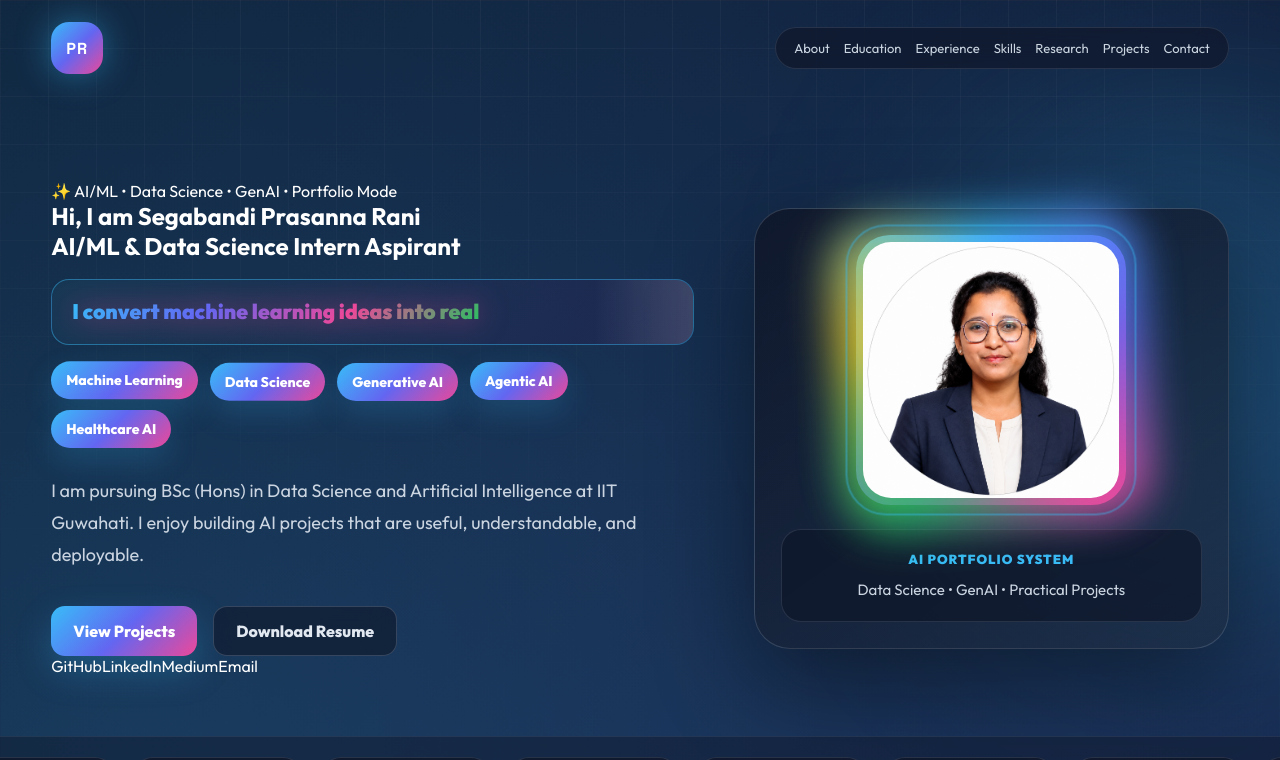
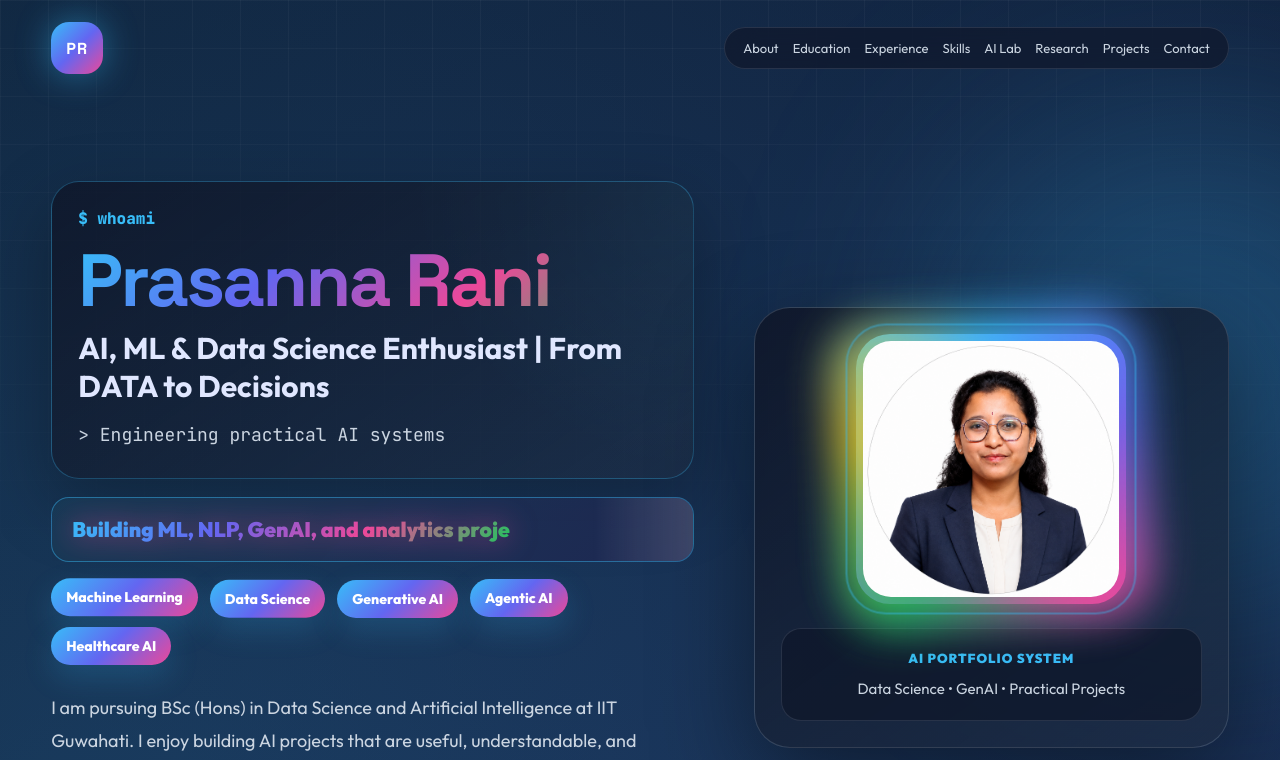
Before and after one commit to Prasannasegabandi36/prasanna-ai-ml-portfolio, a React (Vite) app: page / in a window 1280 px wide. Shown: the top 760 px of the page. Built offline with nearby package versions, Linux system fonts and the light colour scheme.

Commit message:
Update main.jsx

```diff
--- a/src/main.jsx
+++ b/src/main.jsx
@@ -5,7 +5,7 @@ import "./style.css";
 const profile = {
   name: "Segabandi Prasanna Rani",
   shortName: "Prasanna Rani",
-  role: "AI/ML & Data Science Intern Aspirant",
+  role: "AI, ML & Data Science Enthusiast",
   email: "prasannasegabandi@gmail.com",
   github: "https://github.com/Prasannasegabandi36",
   linkedin: "https://www.linkedin.com/in/segabandi-prasanna-rani-5828a42ba/",
@@ -20,17 +20,18 @@ const themeMap = {
   education: "theme-blue",
   experience: "theme-pink",
   skills: "theme-red",
+  aiLab: "theme-violet",
   research: "theme-orange",
   projects: "theme-green",
-  certificates: "theme-violet",
+  certificates: "theme-cyan",
   contact: "theme-gold"
 };
 
 const typingSentences = [
-  "I build AI tools that are simple, useful, and deployable.",
-  "I convert machine learning ideas into real web applications.",
-  "I explore Data Science, GenAI, Agentic AI, and Healthcare AI.",
-  "I am building my portfolio one practical project at a time."
+  "Engineering practical AI systems from data to decisions.",
+  "Building ML, NLP, GenAI, and analytics projects that can be deployed.",
+  "Exploring healthcare AI, agentic workflows, and intelligent dashboards.",
+  "Turning ideas into simple, useful, and real-world AI applications."
 ];
 
 const education = [
@@ -46,7 +47,7 @@ const education = [
     institute: "Board of Intermediate Education, Andhra Pradesh",
     score: "90.0%",
     year: "2021",
-    note: "Built strong academic fundamentals and interest in analytical problem solving."
+    note: "Built strong academic fundamentals and analytical thinking."
   },
   {
     degree: "Secondary",
@@ -59,26 +60,30 @@ const education = [
 
 const experience = [
   {
-    role: "Data Science Intern",
+    role: "Data Science Work",
     company: "Unified Mentor",
     year: "2026 - Present",
+    color: "expBlue",
     highlight: "Business dashboards, KPI storytelling, and analytics deployment.",
     points: [
       "Converted raw business datasets into dashboards that explain customer behavior, shipping trends, and operational performance.",
       "Built Streamlit analytics applications using Python, Pandas, Matplotlib, and Plotly.",
       "Practiced data cleaning, exploration, visualization, insight writing, and deployment."
-    ]
+    ],
+    learned: ["Python", "Pandas", "EDA", "Streamlit", "Plotly", "Dashboards", "KPIs", "Business Analytics"]
   },
   {
-    role: "AI/ML Intern",
+    role: "AI/ML Project Work",
     company: "Micro Information Technology Services",
     year: "2025",
+    color: "expPink",
     highlight: "NLP sentiment analysis and real-time ML web application.",
     points: [
       "Created an NLP sentiment analysis app to classify user text into positive, negative, and neutral categories.",
       "Used text preprocessing, feature extraction, model prediction, and Streamlit interface development.",
-      "Learned how ML models can be converted into simple usable applications."
-    ]
+      "Learned how machine learning models can be converted into simple usable applications."
+    ],
+    learned: ["NLP", "Scikit-learn", "NLTK", "TextBlob", "Classification", "Model Evaluation", "Streamlit"]
   }
 ];
 
@@ -109,7 +114,7 @@ const skillGroups = [
     items: ["Streamlit", "Streamlit Cloud", "Vercel", "Git", "GitHub", "VS Code", "Jupyter", "Google Colab"]
   },
   {
-    title: "Professional Strengths",
+    title: "Creative Strengths",
     icon: "✨",
     items: ["Project Building", "Dashboard Thinking", "AI Curiosity", "Problem Solving", "Learning Mindset", "Communication"]
   }
@@ -320,9 +325,7 @@ function App() {
     const subject = `Portfolio message from ${form.name || "Visitor"}`;
     const body = `Name: ${form.name}\nEmail: ${form.email}\n\nMessage:\n${form.message}`;
 
-    window.location.href = `mailto:${profile.email}?subject=${encodeURIComponent(
-      subject
-    )}&body=${encodeURIComponent(body)}`;
+    window.location.href = `mailto:${profile.email}?subject=${encodeURIComponent(subject)}&body=${encodeURIComponent(body)}`;
   };
 
   useEffect(() => {
@@ -356,6 +359,7 @@ function App() {
           <a className={activeSection === "education" ? "activeNav" : ""} href="#education" onClick={() => changeTheme("education")}>Education</a>
           <a className={activeSection === "experience" ? "activeNav" : ""} href="#experience" onClick={() => changeTheme("experience")}>Experience</a>
           <a className={activeSection === "skills" ? "activeNav" : ""} href="#skills" onClick={() => changeTheme("skills")}>Skills</a>
+          <a className={activeSection === "aiLab" ? "activeNav" : ""} href="#aiLab" onClick={() => changeTheme("aiLab")}>AI Lab</a>
           <a className={activeSection === "research" ? "activeNav" : ""} href="#research" onClick={() => changeTheme("research")}>Research</a>
           <a className={activeSection === "projects" ? "activeNav" : ""} href="#projects" onClick={() => changeTheme("projects")}>Projects</a>
           <a className={activeSection === "contact" ? "activeNav" : ""} href="#contact" onClick={() => changeTheme("contact")}>Contact</a>
@@ -364,13 +368,12 @@ function App() {
 
       <section id="home" className="hero">
         <div className="heroContent">
-          <div className="badge">✨ AI/ML • Data Science • GenAI • Portfolio Mode</div>
-
-          <h1>
-            Hi, I am <span>{profile.name}</span>
-          </h1>
-
-          <h2>{profile.role}</h2>
+          <div className="terminalIntro">
+            <span>$ whoami</span>
+            <h1>{profile.shortName}</h1>
+            <h2>{profile.role} | From DATA to Decisions</h2>
+            <p>&gt; Engineering practical AI systems</p>
+          </div>
 
           <div className="typingBox premiumTyping">
             <span>{typedText}</span>
@@ -398,13 +401,6 @@ function App() {
             <a href={profile.resume} className="secondaryBtn" target="_blank" rel="noreferrer">
               Download Resume
             </a>
-          </div>
-
-          <div className="socialLinks">
-            <a href={profile.github} target="_blank" rel="noreferrer">GitHub</a>
-            <a href={profile.linkedin} target="_blank" rel="noreferrer">LinkedIn</a>
-            <a href={profile.medium} target="_blank" rel="noreferrer">Medium</a>
-            <a href={`mailto:${profile.email}`}>Email</a>
           </div>
         </div>
 
@@ -499,12 +495,12 @@ function App() {
       <section id="experience" className="section sectionExperience">
         <div className="sectionHeader">
           <span>Experience</span>
-          <h2>Work I Practiced Through Internships</h2>
+          <h2>Work I Practiced Through Real Projects</h2>
         </div>
 
         <div className="experienceGrid">
           {experience.map((item, index) => (
-            <div className="experienceCard" key={index}>
+            <div className={`experienceCard ${item.color}`} key={index}>
               <div className="experienceTop">
                 <div>
                   <h3>{item.company}</h3>
@@ -518,6 +514,12 @@ function App() {
               {item.points.map((point, i) => (
                 <p className="expPoint" key={i}>— {point}</p>
               ))}
+
+              <div className="learnedSkills">
+                {item.learned.map((skill) => (
+                  <span key={skill}>{skill}</span>
+                ))}
+              </div>
             </div>
           ))}
         </div>
@@ -542,6 +544,39 @@ function App() {
               </div>
             </div>
           ))}
+        </div>
+      </section>
+
+      <section id="aiLab" className="section sectionAILab aiShowcaseSection">
+        <div className="sectionHeader">
+          <span>AI Lab</span>
+          <h2>Ideas moving through an AI pipeline</h2>
+        </div>
+
+        <div className="aiShowcase">
+          <div className="aiOrbit">
+            <div className="coreBrain">AI</div>
+            <span className="node node1">Data</span>
+            <span className="node node2">Model</span>
+            <span className="node node3">Deploy</span>
+            <span className="node node4">Learn</span>
+          </div>
+
+          <div className="aiShowcaseText">
+            <h3>From raw data to useful intelligence</h3>
+            <p>
+              My project style follows a simple loop: understand the problem,
+              prepare the data or prompt flow, build the model or AI workflow,
+              deploy it, and improve based on user experience.
+            </p>
+            <div className="aiSteps">
+              <span>Problem</span>
+              <span>Data</span>
+              <span>Model</span>
+              <span>Interface</span>
+              <span>Deployment</span>
+            </div>
+          </div>
         </div>
       </section>
 
@@ -732,7 +767,7 @@ function App() {
       </section>
 
       <footer>
-        <p>© 2026 Prasanna Rani — coded with curiosity, trained by projects, deployed with dreams.</p>
+        <p>© 2026 Prasanna Rani — built with data, curiosity & neural sparks.</p>
       </footer>
     </div>
   );
```
